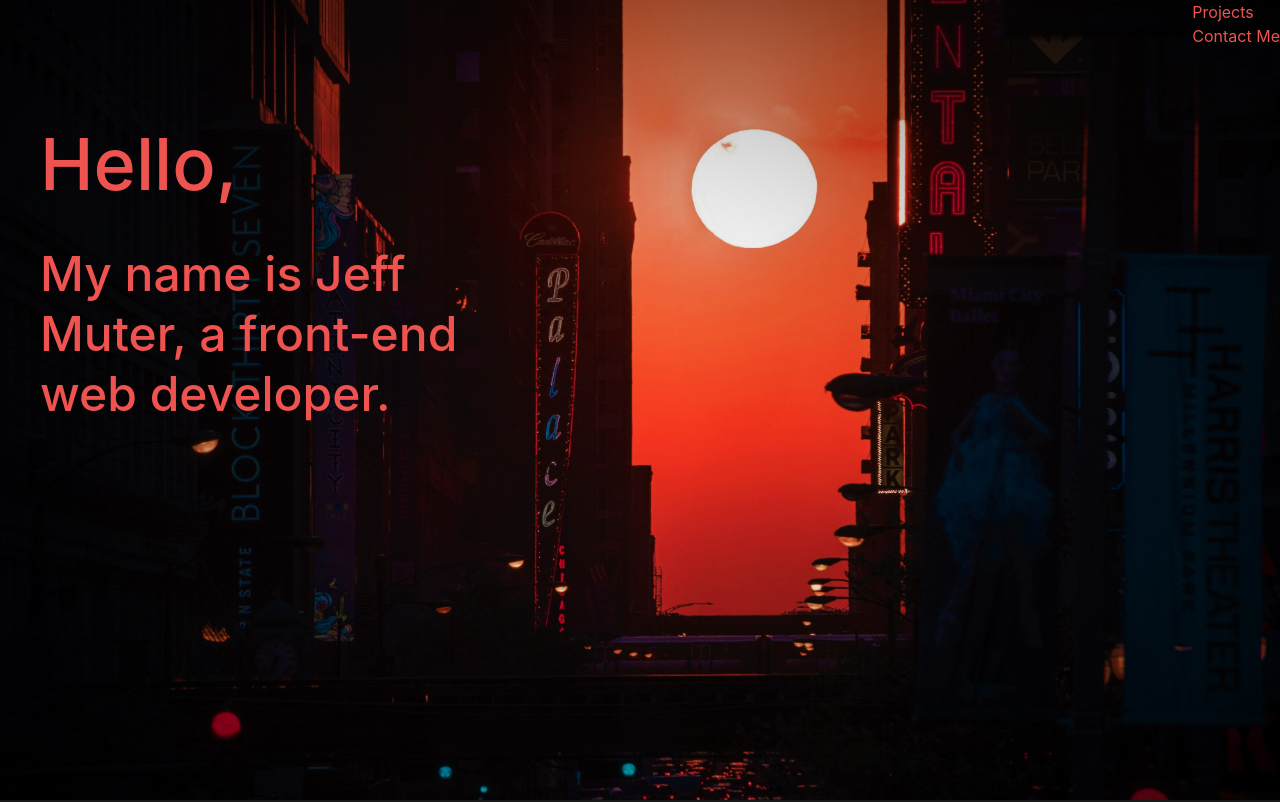
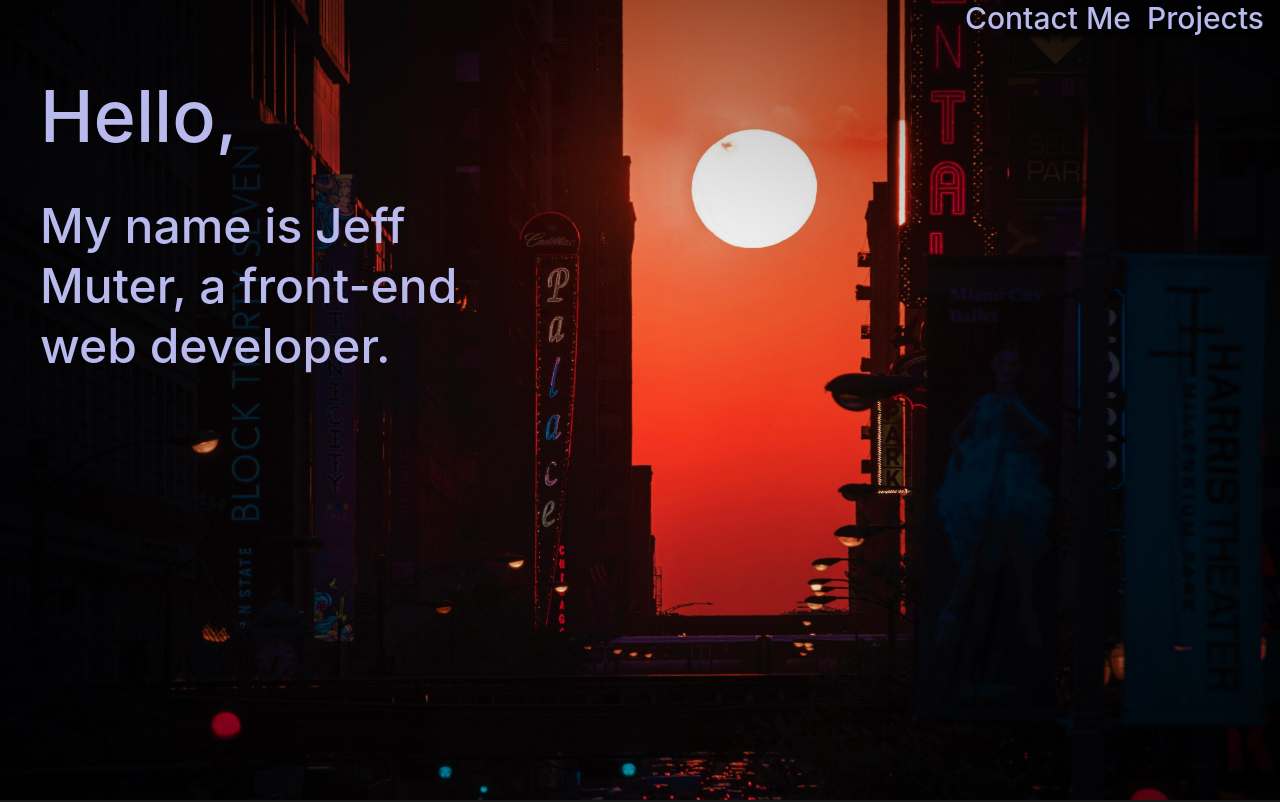
Before and after one commit to JeffMuter/jeffmuter-portfolio, a React (Create React App) app: page / in a window 1280 px wide. Shown: the top 802 px of the page. Built offline with nearby package versions, Linux system fonts and the light colour scheme.

Commit message:
color change to about text & nav changes

```diff
--- a/src/components/About/About.js
+++ b/src/components/About/About.js
@@ -10,10 +10,10 @@ const About = (props) => {
     >
       <div className="container mx-auto flex px-10 py-20 md:flex-row flex-col items-center">
         <div className="lg:pr-24 mr- flex flex-col md:items-start md:text-left font-gothicCentury mb-16 md:mb-0 items-center text-center w-1/2">
-          <p className="title-font text-7xl mb-4 font-medium font-gothicCentury text-lightRed">
+          <p className="title-font text-7xl mb-4 font-medium font-gothicCentury text-teal">
             Hello,
           </p>
-          <p className="title-font text-5xl leading-tight mb-4 mt-7 font-medium text-lightRed">
+          <p className="title-font text-5xl leading-tight mb-4 mt-7 font-medium text-teal">
             My name is Jeff Muter, a front-end web developer.
           </p>
         </div>
--- a/src/components/NavBar/NavBar.js
+++ b/src/components/NavBar/NavBar.js
@@ -4,12 +4,12 @@ import React from "react";
 const NavBar = (props) => {
   const onClickHandler = (event) => {};
   return (
-    <div className="bg-transparent float-right">
+    <div className="overflow-hidden float-right bg-transparent list-none m-0 fixed top-0 w-full z-1999 text-3xl font-bond">
       <ul>
-        <li className="text-lightRed">
+        <li className="text-teal float-right mr-4 font-medium">
           <h3>Projects</h3>
         </li>
-        <li className="text-lightRed">
+        <li className="text-teal float-right mr-4 font-medium">
           <h3>Contact Me</h3>
         </li>
       </ul>
```
Also changed, not shown: src/components/About/About.module.css (deleted, +0 -13 lines).
